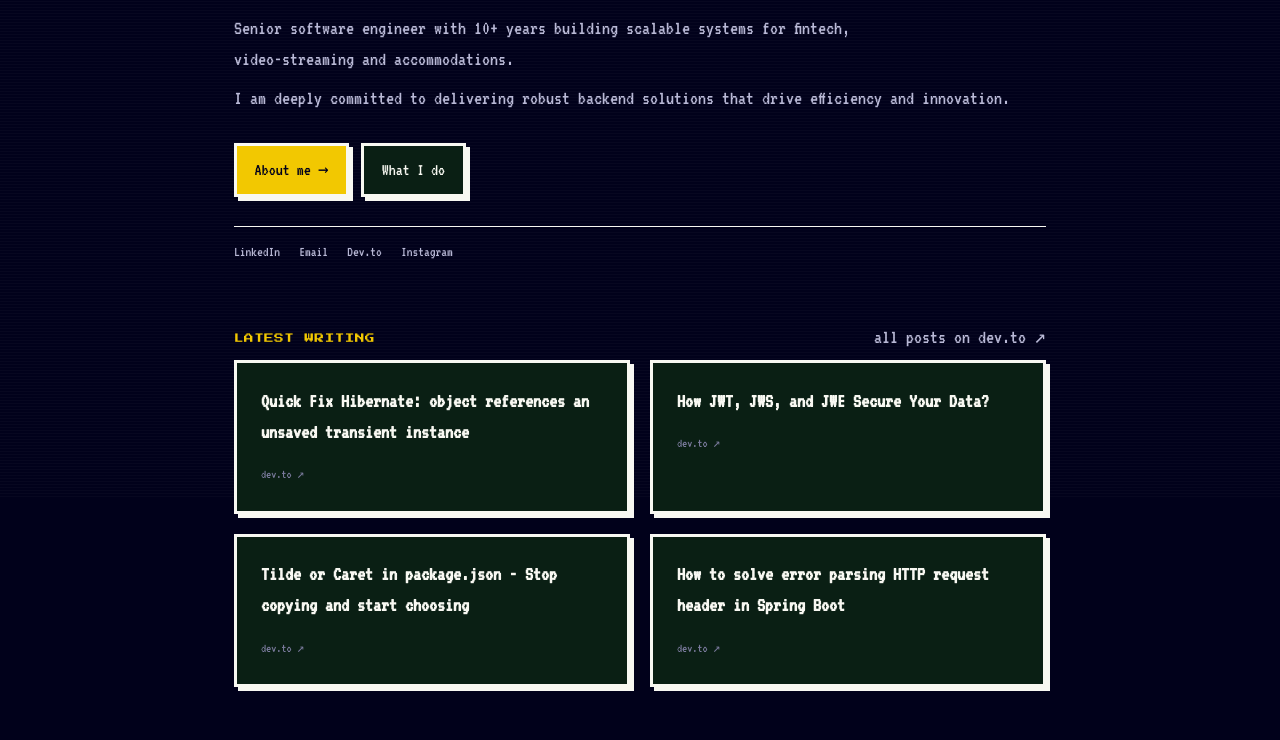
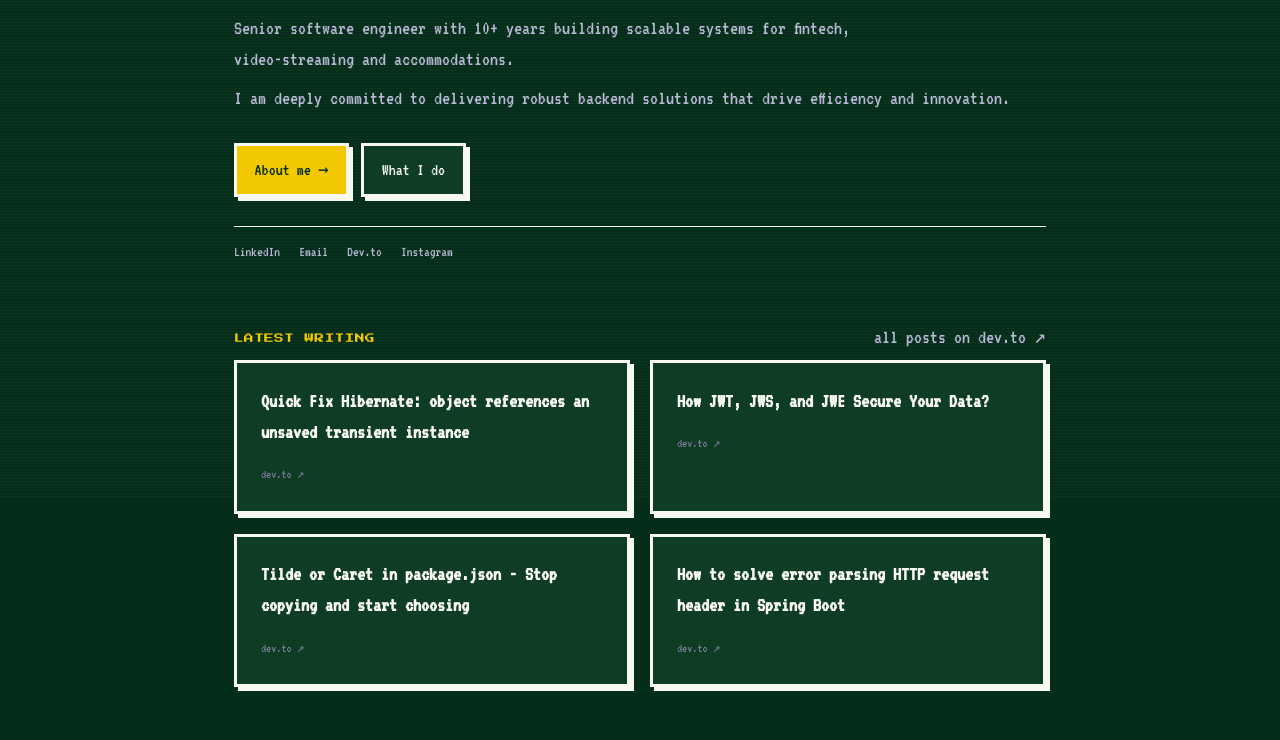
Before and after one commit to malaquiasdev/malaquias.dev, an Astro site: page / in a window 1280 px wide. Shown: the part 303-1043 px from the top of the page. Built offline with nearby package versions, Linux system fonts and the light colour scheme; Astro itself is replaced by a stand-in of ours.

Commit message:
style(theme): shift base bg to deep bottle green, adjust elevated surfaces for contrast

```diff
--- a/src/styles/global.css
+++ b/src/styles/global.css
@@ -1,7 +1,7 @@
 :root {
-  --bg: #01011b;
-  --bg-elev: #0a1f14;
-  --bg-elev-2: #12331f;
+  --bg: #052e1a;
+  --bg-elev: #0f3d24;
+  --bg-elev-2: #1a5730;
   --border: #f8f8f2;
   --text: #f8f8f2;
   --text-dim: #b9b9d6;
```
